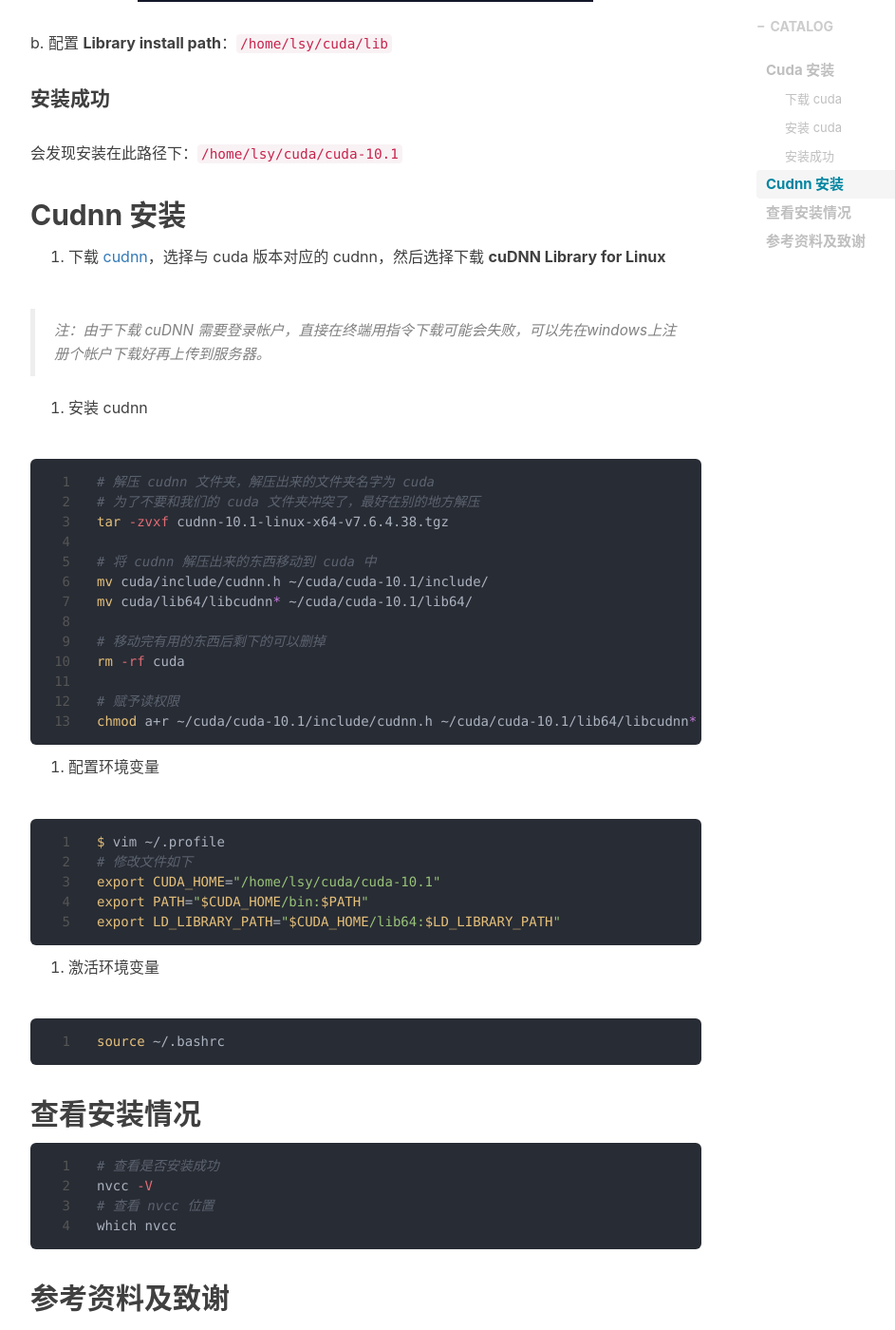
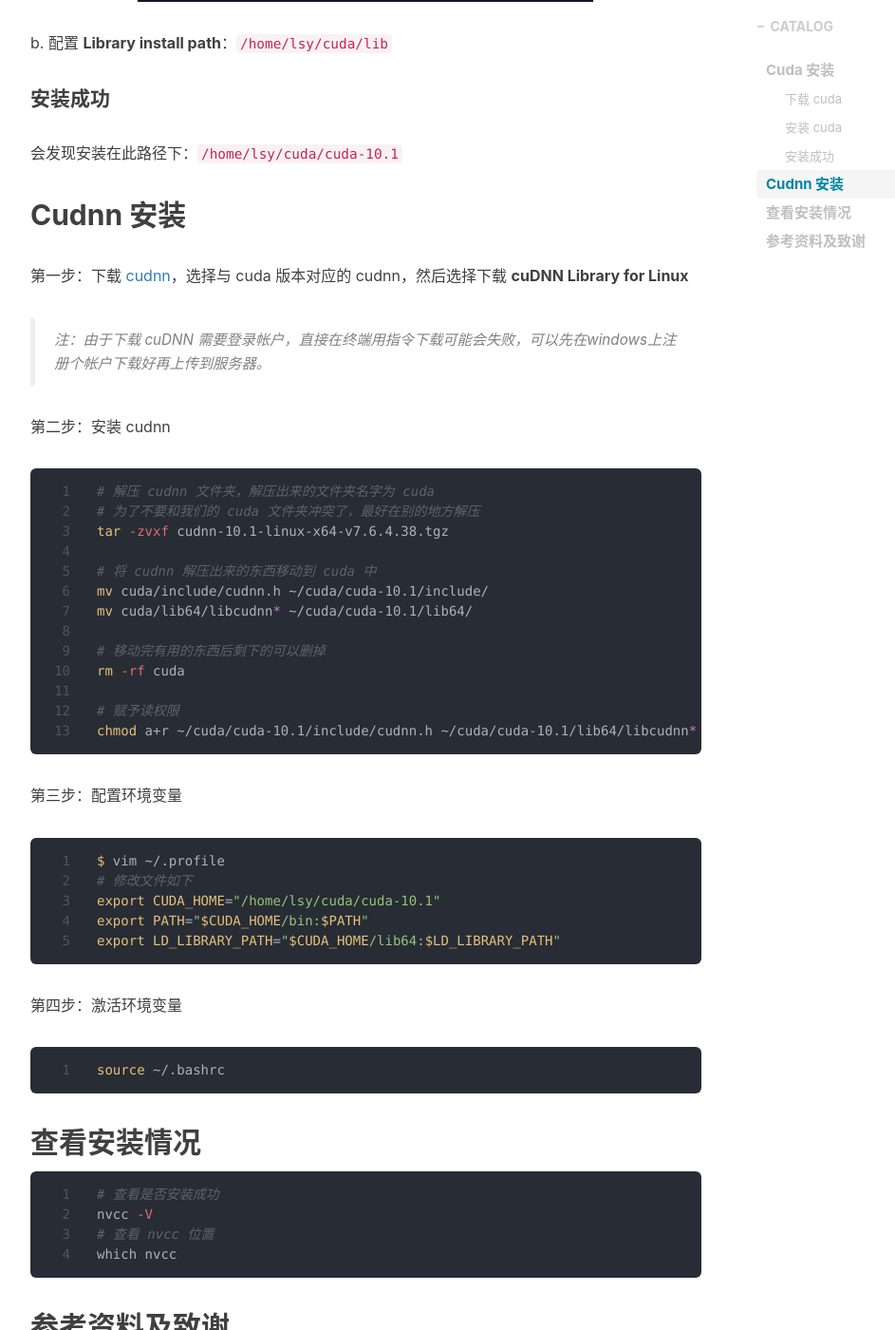
Before and after one commit to liushunyu/blog, a Jekyll site: the page built from _posts/2019-10-31-cuda + cudnn 用户配置.md, in a window 1280 px wide and 1400 px high, scrolled down 3398 px. Shown: the whole window at 95% size, without its empty margins (233-1176 px from the left). Built offline with Jekyll 4.4.1, drawn with Linux system fonts in a browser that asks for light colours; nearby versions of some CDN libraries; comment, search, counter and statistics services are not loaded.

Commit message:
Update 2019-10-31-cuda + cudnn 用户配置.md

````diff
--- a/_posts/2019-10-31-cuda + cudnn 用户配置.md
+++ b/_posts/2019-10-31-cuda + cudnn 用户配置.md
@@ -86,11 +86,11 @@ b. 配置 **Library install path**：`/home/lsy/cuda/lib`
 
 ## Cudnn 安装
 
-1. 下载 [cudnn](https://developer.nvidia.com/rdp/cudnn-archive)，选择与 cuda 版本对应的 cudnn，然后选择下载 **cuDNN Library for Linux**
+第一步：下载 [cudnn](https://developer.nvidia.com/rdp/cudnn-archive)，选择与 cuda 版本对应的 cudnn，然后选择下载 **cuDNN Library for Linux**
 
 > 注：由于下载 cuDNN 需要登录帐户，直接在终端用指令下载可能会失败，可以先在windows上注册个帐户下载好再上传到服务器。
 
-2. 安装 cudnn
+第二步：安装 cudnn
 
 ```bash
 # 解压 cudnn 文件夹，解压出来的文件夹名字为 cuda
@@ -108,7 +108,7 @@ rm -rf cuda
 chmod a+r ~/cuda/cuda-10.1/include/cudnn.h ~/cuda/cuda-10.1/lib64/libcudnn*
 ```
 
-3. 配置环境变量
+第三步：配置环境变量
 
 ```bash
 $ vim ~/.profile
@@ -118,7 +118,7 @@ export PATH="$CUDA_HOME/bin:$PATH"
 export LD_LIBRARY_PATH="$CUDA_HOME/lib64:$LD_LIBRARY_PATH"
 ```
 
-4. 激活环境变量
+第四步：激活环境变量
 
 ```bash
 source ~/.bashrc
````
